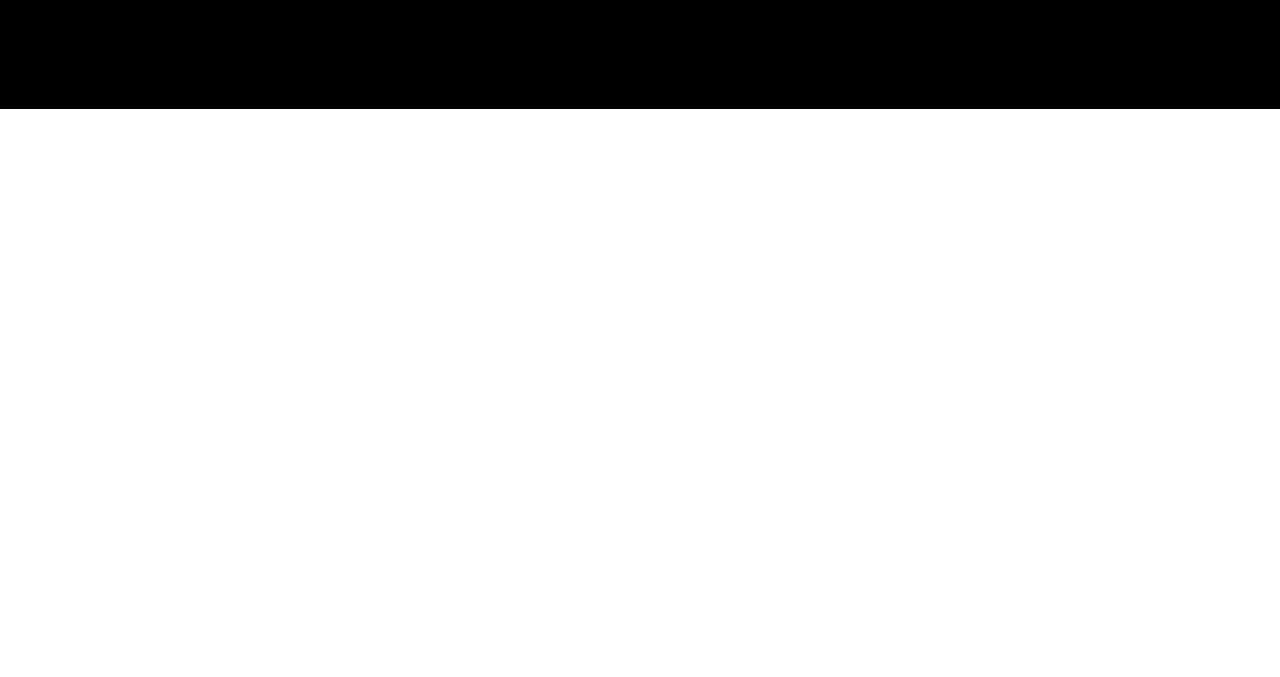
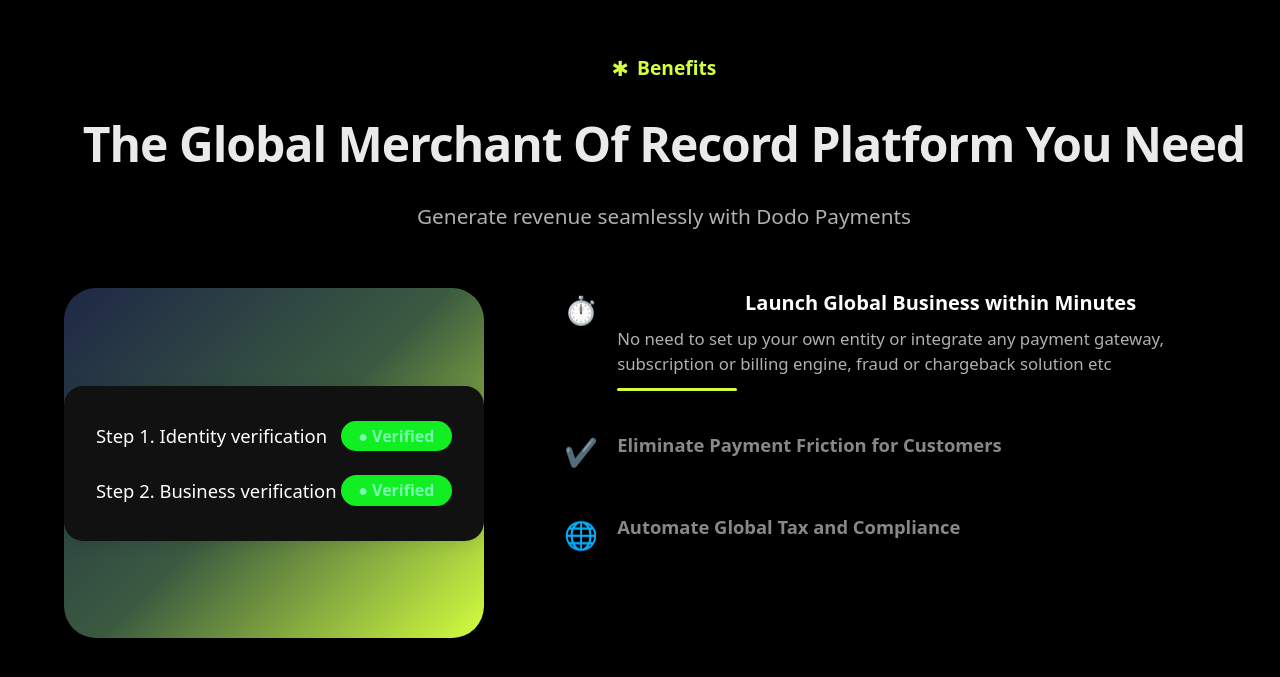
Before and after one commit to ichetanmittal/AI-travel-agent, a React (Vite) app: page / in a window 1280 px wide. Shown: the part 691-1368 px from the top of the page. Before the commit the page ends 800 px from the top, so only its background shows below. Built offline with nearby package versions, Linux system fonts and the light colour scheme.

Commit message:
initialised beenfits section

```diff
--- a/src/App.jsx
+++ b/src/App.jsx
@@ -1,6 +1,7 @@
 import './App.css'
 import Navbar from './Navbar'
 import HomeSection from './HomeSection'
+import BenefitsSection from './BenefitsSection'
 import SignUp from './SignUp'
 import Login from './Login'
 import { BrowserRouter, Routes, Route } from 'react-router-dom'
@@ -11,7 +12,12 @@
       <Navbar />
       <div style={{ marginTop: '72px' }}>
         <Routes>
-          <Route path="/" element={<HomeSection />} />
+          <Route path="/" element={
+            <>
+              <HomeSection />
+              <BenefitsSection />
+            </>
+          } />
           <Route path="/signup" element={<SignUp />} />
           <Route path="/login" element={<Login />} />
         </Routes>
--- /dev/null
+++ b/src/BenefitsSection.css
@@ -0,0 +1,146 @@
+.benefits-section {
+  width: 100%;
+  max-width: 1200px;
+  margin: 0 auto;
+  padding: 5rem 2rem 4rem 2rem;
+  color: #eaeaea;
+  text-align: center;
+}
+
+.benefits-label {
+  display: inline-flex;
+  align-items: center;
+  gap: 0.5rem;
+  color: #d4ff3f;
+  font-weight: 700;
+  font-size: 1.2rem;
+  margin-bottom: 1.5rem;
+}
+.benefits-label-icon {
+  font-size: 1.3rem;
+}
+
+.benefits-headline {
+  font-size: 3rem;
+  font-weight: 800;
+  margin: 0 0 1.2rem 0;
+  color: #eaeaea;
+  letter-spacing: -1px;
+}
+
+.benefits-subheading {
+  font-size: 1.3rem;
+  color: #b0b0b0;
+  margin-bottom: 3.5rem;
+}
+
+.benefits-content {
+  display: flex;
+  flex-wrap: wrap;
+  gap: 3rem;
+  justify-content: center;
+  align-items: flex-start;
+}
+
+.benefits-card-gradient {
+  border-radius: 2rem;
+  background: linear-gradient(135deg, #1e2746 0%, #3a5a40 50%, #d4ff3f 100%);
+  min-width: 350px;
+  min-height: 350px;
+  max-width: 420px;
+  width: 100%;
+  display: flex;
+  align-items: center;
+  justify-content: center;
+  box-shadow: 0 8px 32px 0 rgba(0,0,0,0.25);
+}
+
+.benefits-card {
+  background: #111;
+  border-radius: 1.2rem;
+  padding: 2.2rem 2rem;
+  width: 90%;
+  display: flex;
+  flex-direction: column;
+  gap: 1.5rem;
+  box-shadow: 0 2px 16px 0 rgba(0,0,0,0.10);
+}
+
+.benefits-step {
+  display: flex;
+  align-items: center;
+  justify-content: space-between;
+  font-size: 1.15rem;
+  color: #fff;
+  background: transparent;
+}
+.benefits-verified {
+  background: #1e2;
+  color: #7cffb2;
+  font-size: 1rem;
+  font-weight: 600;
+  border-radius: 1rem;
+  padding: 0.2rem 1.1rem;
+  display: flex;
+  align-items: center;
+  gap: 0.4rem;
+}
+
+.benefits-features {
+  flex: 1 1 350px;
+  display: flex;
+  flex-direction: column;
+  gap: 2.5rem;
+  align-items: flex-start;
+  justify-content: center;
+  margin-left: 2rem;
+}
+
+.benefits-feature {
+  display: flex;
+  align-items: flex-start;
+  gap: 1.2rem;
+  font-size: 1.2rem;
+  color: #eaeaea;
+  position: relative;
+}
+.benefits-feature-icon {
+  font-size: 1.7rem;
+  margin-top: 0.1rem;
+}
+.benefits-feature--active .benefits-feature-title {
+  color: #fff;
+  font-weight: 700;
+  font-size: 1.25rem;
+}
+.benefits-feature--active .benefits-feature-desc {
+  color: #b0b0b0;
+  font-size: 1.05rem;
+  margin-top: 0.5rem;
+  margin-bottom: 0.7rem;
+  text-align: left;
+}
+.benefits-feature-underline {
+  height: 3px;
+  width: 120px;
+  background: #d4ff3f;
+  border-radius: 2px;
+  margin-top: 0.5rem;
+}
+.benefits-feature-title--muted {
+  color: #888;
+  font-weight: 600;
+  font-size: 1.15rem;
+}
+
+@media (max-width: 900px) {
+  .benefits-content {
+    flex-direction: column;
+    align-items: center;
+    gap: 2.5rem;
+  }
+  .benefits-features {
+    margin-left: 0;
+    align-items: center;
+  }
+}
--- /dev/null
+++ b/src/BenefitsSection.jsx
@@ -0,0 +1,48 @@
+import React from "react";
+import "./BenefitsSection.css";
+
+export default function BenefitsSection() {
+  return (
+    <section className="benefits-section">
+      <div className="benefits-label">
+        <span className="benefits-label-icon">✱</span> Benefits
+      </div>
+      <h2 className="benefits-headline">The Global Merchant Of Record Platform You Need</h2>
+      <p className="benefits-subheading">Generate revenue seamlessly with Dodo Payments</p>
+      <div className="benefits-content">
+        <div className="benefits-card-gradient">
+          <div className="benefits-card">
+            <div className="benefits-step">
+              <span>Step 1. Identity verification</span>
+              <span className="benefits-verified">● Verified</span>
+            </div>
+            <div className="benefits-step">
+              <span>Step 2. Business verification</span>
+              <span className="benefits-verified">● Verified</span>
+            </div>
+          </div>
+        </div>
+        <div className="benefits-features">
+          <div className="benefits-feature benefits-feature--active">
+            <span className="benefits-feature-icon">⏱️</span>
+            <div>
+              <div className="benefits-feature-title">Launch Global Business within Minutes</div>
+              <div className="benefits-feature-desc">
+                No need to set up your own entity or integrate any payment gateway, subscription or billing engine, fraud or chargeback solution etc
+              </div>
+              <div className="benefits-feature-underline"></div>
+            </div>
+          </div>
+          <div className="benefits-feature">
+            <span className="benefits-feature-icon">✔️</span>
+            <div className="benefits-feature-title benefits-feature-title--muted">Eliminate Payment Friction for Customers</div>
+          </div>
+          <div className="benefits-feature">
+            <span className="benefits-feature-icon">🌐</span>
+            <div className="benefits-feature-title benefits-feature-title--muted">Automate Global Tax and Compliance</div>
+          </div>
+        </div>
+      </div>
+    </section>
+  );
+}
```
